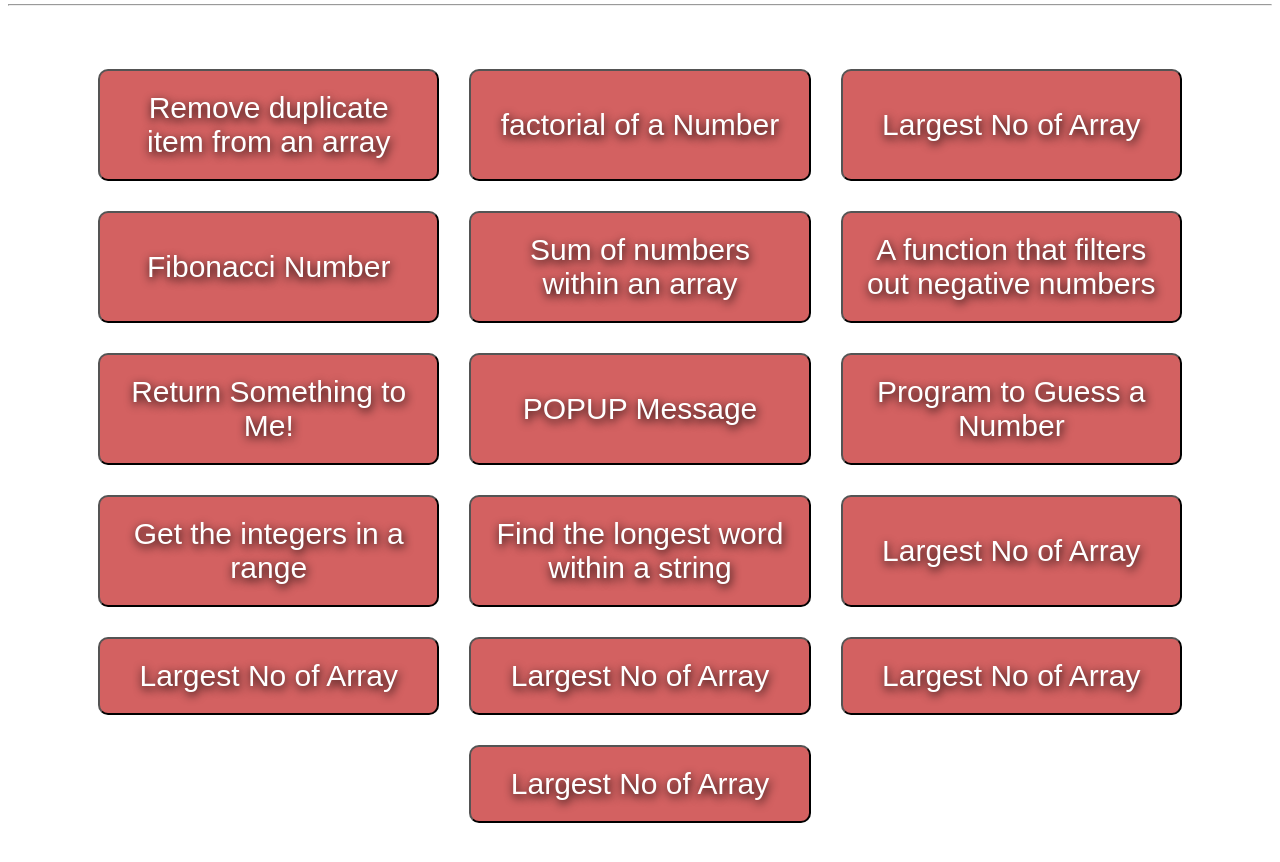
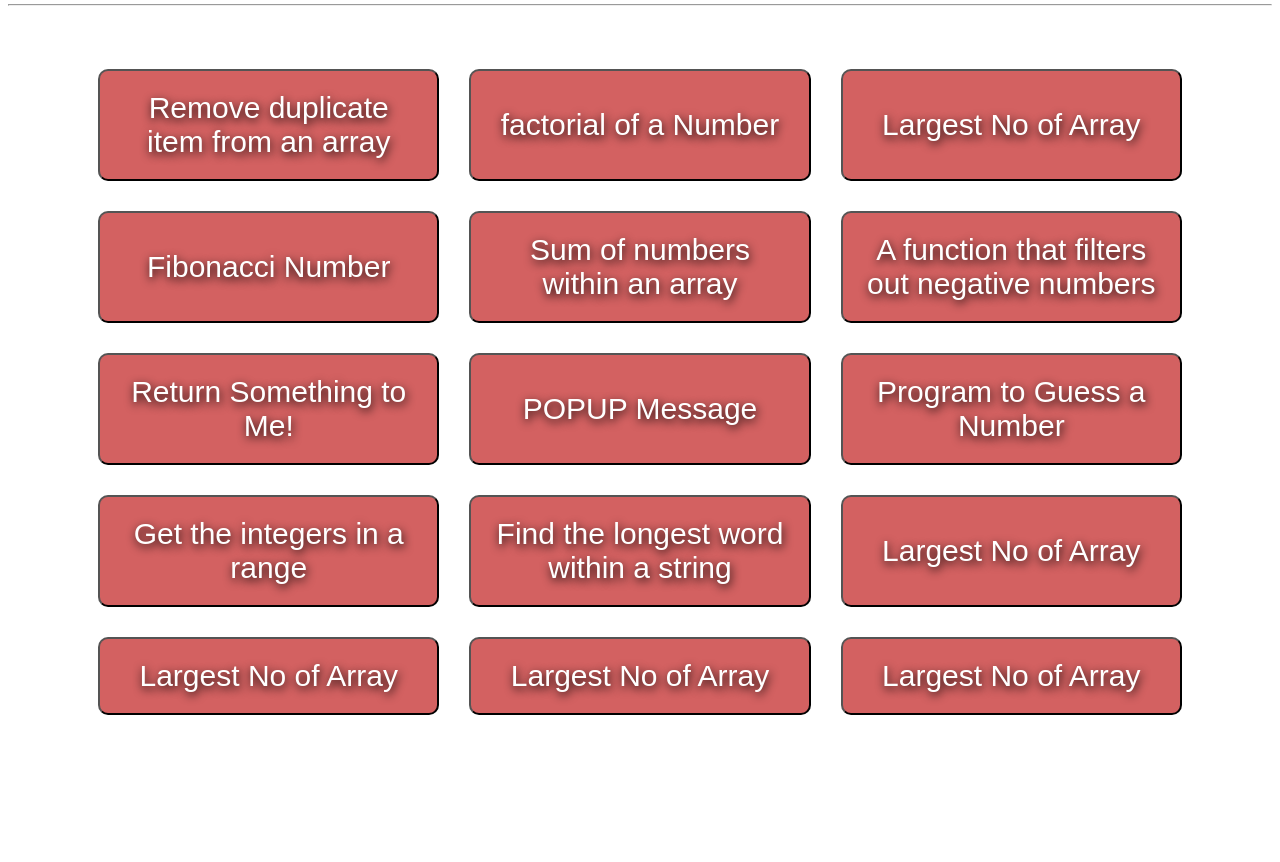
Before and after one commit to MrAmanKapoor/Problem-Solving-in-JavaScript, a plain HTML site: page index.html in a window 1280 px wide. Shown: the part 80-942 px from the top of the page. After the commit the page ends 858 px from the top, so only its background shows below. Drawn offline with Linux system fonts and the light colour scheme.

Commit message:
Update index.html

```diff
--- a/index.html
+++ b/index.html
@@ -69,7 +69,7 @@
          <button onclick="Largest_No_of_Array()" class="btn">Largest No of Array</button>
          <button onclick="Largest_No_of_Array()" class="btn">Largest No of Array</button>
          <button onclick="Largest_No_of_Array()" class="btn">Largest No of Array</button>
-         <button onclick="Largest_No_of_Array()" class="btn">Largest No of Array</button>
+
 
 
     </div>
```
